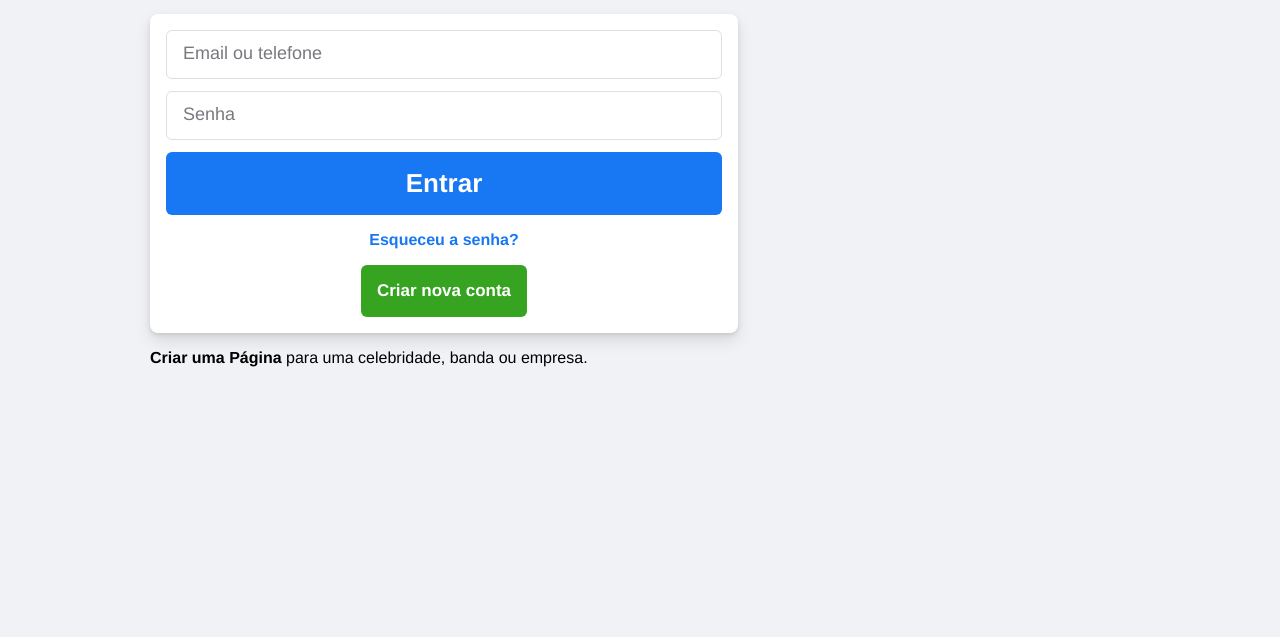
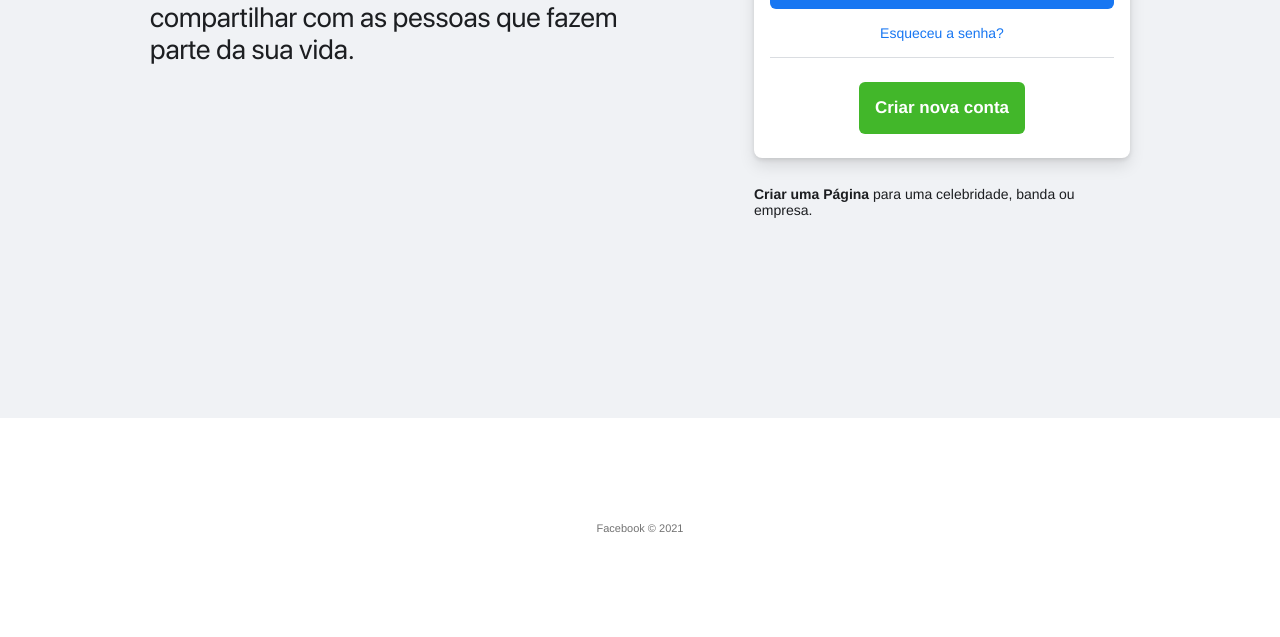
Before and after one commit to lucsap/First-page, a plain HTML site: page exercicios/facebook/index.html in a window 1280 px wide. Shown: the part 314-951 px from the top of the page. Before the commit the page ends 897 px from the top, so only its background shows below. Drawn offline with Linux system fonts and the light colour scheme.

Commit message:
facebook final

```diff
--- a/exercicios/facebook/index.html
+++ b/exercicios/facebook/index.html
@@ -1,18 +1,20 @@
 <!DOCTYPE html>
 <html lang="pt-br">
+
 <head>
   <meta charset="UTF-8">
-    <meta http-equiv="X-UA-Compatible" content="IE=edge">
   <meta name="viewport" content="width=device-width, initial-scale=1.0">
   <title>Facebook - entre ou cadastre-se</title>
   <link rel="shortcut icon" href="imagens/favicon.png" type="image/x-icon">
   <link rel="stylesheet" href="style.css">
 </head>
+
 <body>
-    <div class="containter">
-        <div>
+  <div class="container">
+    <div class="intro">
       <img class="logo" src="imagens/facebook.svg" alt="Facebook">
       <h2>O Facebook ajuda você a se conectar e compartilhar com as pessoas que fazem parte da sua vida.</h2>
+    </div>
     <div>
       <form>
         <input type="text" placeholder="Email ou telefone">
@@ -24,6 +26,13 @@
       <p><a href="#">Criar uma Página</a> para uma celebridade, banda ou empresa.</p>
     </div>
   </div>
-    </div>
+  <footer>Facebook © <span id="year"></span></footer>
+  <script>
+    const year = document.getElementById('year');
+    const actualYear = new Date();
+
+    year.innerHTML = actualYear.getFullYear();
+  </script>
 </body>
+
 </html>
--- a/exercicios/facebook/style.css
+++ b/exercicios/facebook/style.css
@@ -1,4 +1,4 @@
-@font-face {
+/*@font-face {
     font-family: 'SF pro display';
     src: url('fonts/FontsFree-Net-SFProDisplay-Regular.ttf') format('truetype');
 }
@@ -27,6 +27,11 @@ body, input, button {
     margin: 0 auto;
     display: grid;
     grid-template-columns: 1.5fr 1fr;
+    align-items: center;
+}
+
+.intro {
+    margin-bottom: 30px;
 }
 
 .logo {
@@ -45,7 +50,7 @@ h2 {
 }
 
 form {
-    padding: 16px;
+    padding: 16px 16px 24px 16px;
     background: white;
     border-radius: 8px;
     box-shadow: 0 2px 4px rgba(0, 0, 0, .1), 0 8px 16px rgba(0, 0, 0, .1);
@@ -69,6 +74,12 @@ input[placeholder] {
     font-weight: 100;
 }
 
+input:focus {
+    border-color: #1877f2;
+    box-shadow: 0 0 0 2px #e7f3ff;
+    caret-color: #1877f2;
+}
+
 input::placeholder {
     font-size: 18px;
     color: #1d2129;
@@ -83,6 +94,7 @@ form a {
     margin-top: 16px;
     text-decoration: none;
     padding-bottom: 16px;
+    border-bottom: 1px solid #dadde1;
 }
 
 form a:hover {
@@ -98,6 +110,7 @@ form a:hover {
     padding: 16px;
     cursor: pointer;
     text-align: center;
+    transition: 200ms cubic-bezier(.08,.52,.52,1);
 }
 
 .entrar {
@@ -106,10 +119,34 @@ form a:hover {
     width: 100%;
 }
 
+.entrar:hover {
+    background: #166fe5;
+}
+
 .criar-conta {
     font-size: 17px;
-    background-color: #36a420;
+    background-color: #42b72a;
     margin: 0 auto;
+    margin-top: 24px;
+}
+
+.criar-conta:hover {
+    background: #36a420;
+}
+
+p, p > a {
+    color: #1e1c21;
+    font-size: 14px;
+    margin: 28px 0 0 0;
+}
+
+p > a {
+    font-weight: bold;
+    text-decoration: none;
+}
+
+p > a:hover {
+    text-decoration: underline;
 }
 
 a {
@@ -120,4 +157,196 @@ a {
 
 a:hover {
     text-decoration: underline;
+}*/
+
+@font-face {
+    font-family: 'SF pro display';
+    src: url('fonts/FontsFree-Net-SFProDisplay-Regular.ttf') format('truetype');
 }
+
+* {
+    box-sizing: border-box;
+  }
+
+body {
+    margin: 0;
+    padding: 0;
+    background: #f0f2f5;
+    padding-left: 50px;
+    padding-right: 50px;
+  }
+
+body,
+input,
+button {
+    font-family: Helvetica, sans-serif;
+}
+
+.container {
+    padding-top: 130px;
+    padding-bottom: 200px;
+    max-width: 980px;
+    margin: 0 auto;
+    display: grid;
+    grid-template-columns: 1.5fr 1fr;
+    align-items: center;
+    gap: 40px;
+}
+
+.intro {
+    margin-bottom: 50px;
+}
+
+.logo {
+    display: block;
+    max-width: 100%;
+    height: 106px;
+    margin: -28px;
+}
+
+h2 {
+    font-family: 'SF pro display', Helvetica, sans-serif;
+    font-weight: 400;
+    font-size: 28px;
+    line-height: 32px;
+    color: #1c1e21;
+    max-width: 500px;
+}
+
+form {
+    padding: 16px 16px 24px 16px;
+    background: #fff;
+    border-radius: 8px;
+    box-shadow: 0 2px 4px rgba(0, 0, 0, 0.1), 0 8px 16px rgba(0, 0, 0, 0.1);
+}
+
+form a,
+input,
+button {
+    display: block;
+}
+
+input {
+    width: 100%;
+    margin-bottom: 12px;
+    padding: 16px;
+    border-radius: 6px;
+    border: 1px solid #dddfe2;
+    outline: none;
+}
+
+input:focus {
+    border-color: #1877f2;
+    box-shadow: 0 0 0 2px #e7f3ff;
+    caret-color: #1877f2;
+}
+
+input[placeholder] {
+    font-family: Helvetica, sans-serif;
+    font-weight: 100;
+}
+
+input::placeholder {
+    font-size: 18px;
+    color: #1d2129;
+    opacity: 0.6;
+}
+
+form a {
+    font-size: 14px;
+    color: #1877f2;
+    text-align: center;
+    margin-top: 16px;
+    text-decoration: none;
+    padding-bottom: 16px;
+    border-bottom: 1px solid #dadde1;
+}
+
+form a:hover {
+    text-decoration: underline;
+}
+
+.entrar,
+.criar-conta {
+    font-weight: bold;
+    color: white;
+    border-radius: 6px;
+    border: none;
+    padding: 16px;
+    cursor: pointer;
+    transition: 200ms cubic-bezier(0.08, 0.52, 0.52, 1);
+}
+
+.entrar {
+    font-size: 20px;
+    background: #1877f2;
+    width: 100%;
+}
+
+.entrar:hover {
+    background: #166fe5;
+}
+
+.criar-conta {
+    font-size: 17px;
+    background: #42b72a;
+    margin: 0 auto;
+    margin-top: 24px;
+}
+
+.criar-conta:hover {
+    background: #36a420;
+}
+
+p,
+p > a {
+    color: #1c1e21;
+    font-size: 14px;
+    margin: 28px 0 0 0;
+}
+
+p > a {
+    font-weight: bold;
+    text-decoration: none;
+}
+
+p > a:hover {
+    text-decoration: underline;
+}
+
+footer {
+    background: #fff;
+    font-size: 11px;
+    color: #737373;
+    margin-left: -50px;
+    margin-right: -50px;
+    text-align: center;
+    height: 219px;
+    display: flex;
+    align-items: center;
+    justify-content: center;
+}
+
+  @media (max-width: 900px) {
+    .container {
+        grid-template-columns: 1fr;
+    }
+
+    .logo {
+        margin: -28px auto;
+    }
+
+    .intro {
+        text-align: center;
+        margin: 0 auto;
+    }
+
+    p {
+        text-align: center;
+    }
+
+    form {
+        max-width: 400px;
+        margin: 0 auto;
+    }
+}
```
Lines whose indentation alone changed are shown as unchanged.
